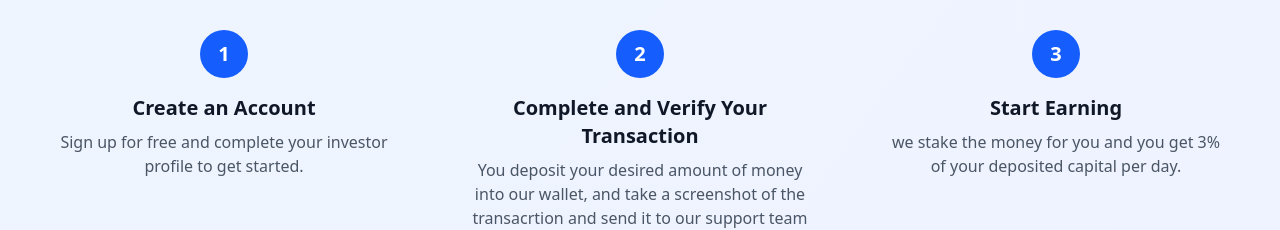
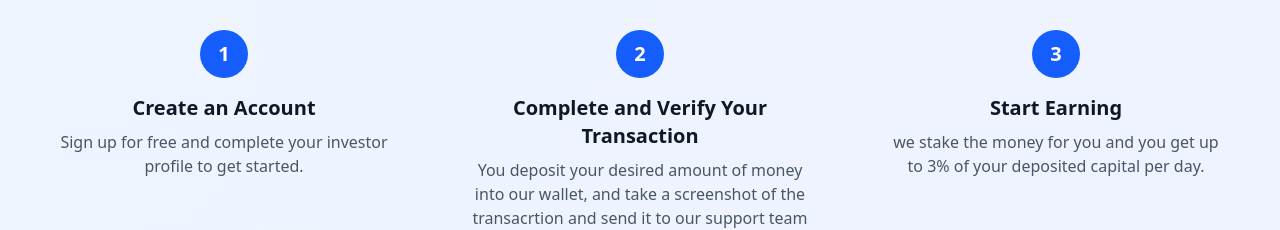
Before and after one commit to Odin0001/ej-investments, a React (Vite) app: page / in a window 1280 px wide. Shown: the part 980-1210 px from the top of the page. Built offline with nearby package versions, Linux system fonts and the light colour scheme; no server answers.

Commit message:
Update App.jsx

```diff
--- a/src/App.jsx
+++ b/src/App.jsx
@@ -222,7 +222,7 @@ function Home() {
           <Step
             number="3"
             title="Start Earning"
-            description="we stake the money for you and you get 3% of your deposited capital per day."
+            description="we stake the money for you and you get up to 3% of your deposited capital per day."
           />
         </div>
         <div className='my-10 text-gray-900 md:text-lg text-md text-center'>
```
